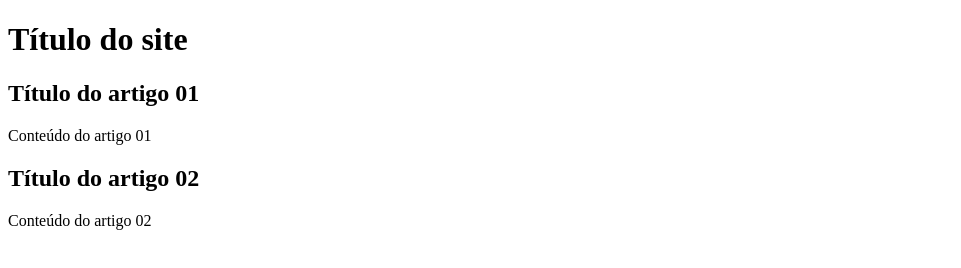
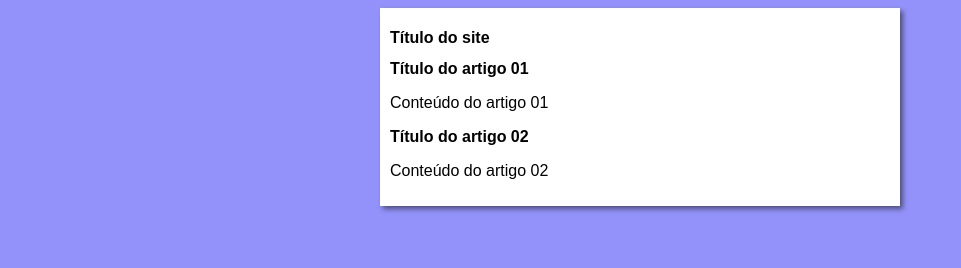
Before and after one commit to ViniciusCNB/projeto-site, a plain HTML site: page index.html in a window 1280 px wide. Shown: the whole page, without its empty margins (0-961 px from the left). Drawn offline with Linux system fonts and the light colour scheme.

Commit message:
inicio design

```diff
--- /dev/null
+++ b/estilos/style.css
@@ -0,0 +1,16 @@
+* {
+    font-family: Arial, Helvetica, sans-serif;
+    font-size: 16px;
+}
+
+body {
+    background-color: rgb(146, 146, 250);
+}
+
+main {
+    background-color: white;
+    width: 500px;
+    margin: auto;
+    padding: 10px;
+    box-shadow: 3px 3px 5px rgba(0, 0, 0, 0.473);
+}
--- a/index.html
+++ b/index.html
@@ -5,6 +5,7 @@
     <meta http-equiv="X-UA-Compatible" content="IE=edge">
     <meta name="viewport" content="width=device-width, initial-scale=1.0">
     <title>Título do site</title>
+    <link rel="stylesheet" href="estilos/style.css">
 </head>
 <body>
     <main>
```
